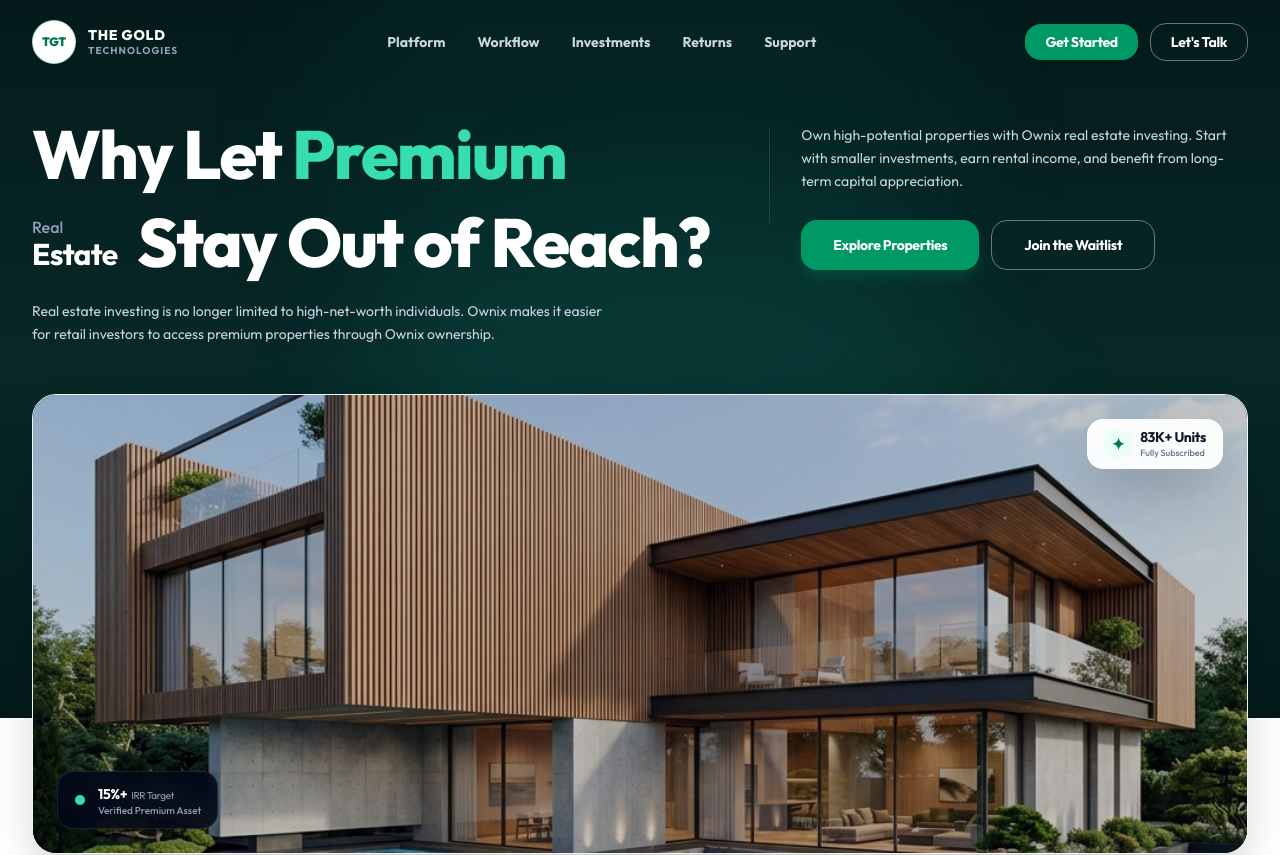
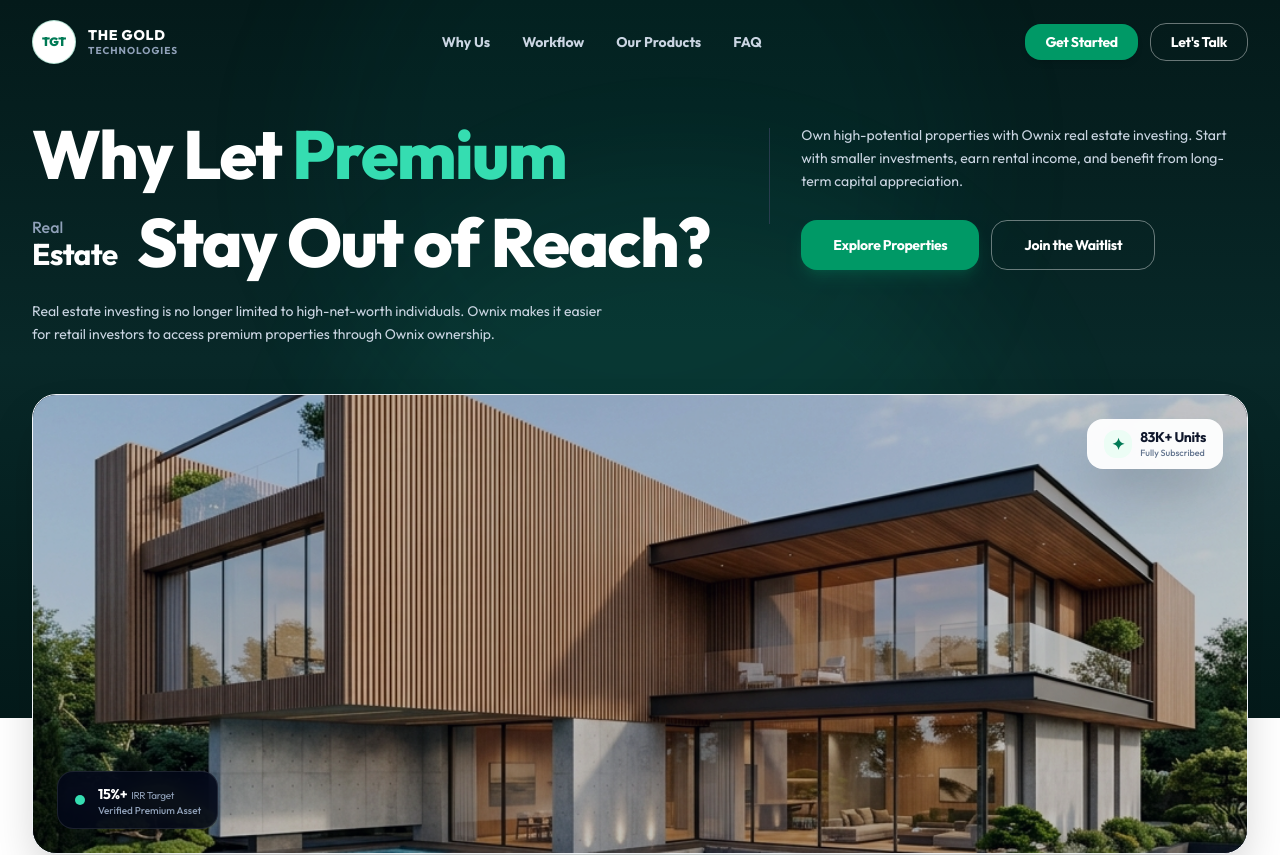
Before and after one commit to the-gold-technologies/ownix-landing-page, a Next.js app: page / in a window 1280 px wide. Shown: the top 855 px of the page. Built offline with nearby package versions, Linux system fonts and the light colour scheme.

Commit message:
refactor: update property display layout, rename navigation items, and adjust section ID for consistency

```diff
--- a/src/components/Navbar.tsx
+++ b/src/components/Navbar.tsx
@@ -16,11 +16,10 @@
   }, []);
 
   const navLinks = [
-    { name: "Platform", href: "#why-choose" },
+    { name: "Why Us", href: "#why-choose" },
     { name: "Workflow", href: "#how-it-works" },
-    { name: "Investments", href: "#properties" },
-    { name: "Returns", href: "#pricing" },
-    { name: "Support", href: "#faqs" },
+    { name: "Our Products", href: "#properties" },
+    { name: "FAQ", href: "#pricing" },
   ];
 
   return (
--- a/src/components/PropertyDetails.tsx
+++ b/src/components/PropertyDetails.tsx
@@ -52,7 +52,7 @@
           key={img}
           src={img}
           alt={title}
-          className={`absolute inset-0 w-full h-full object-cover transition-all duration-1000 scale-105 ${
+          className={`absolute inset-0 w-full h-full object-cover transition-all duration-1000 ${
             i === index ? "opacity-100 translate-x-0" : "opacity-0 translate-x-4"
           }`}
         />
@@ -222,7 +222,7 @@
 
   return (
     <section
-      id="property-details-scroll"
+      id="properties"
       ref={containerRef}
       className="py-24 sm:py-32 bg-white border-b border-slate-100 relative opacity-99 select-none"
     >
@@ -306,20 +306,36 @@
                       >
                         <ul className="space-y-1.5 text-xs sm:text-sm text-slate-700 leading-relaxed border-t border-slate-100 pt-3">
                           <li>
-                            <span className="font-semibold text-slate-500">Unit Value: </span>
-                            <strong className="text-slate-900 font-bold">{step.unitValue}</strong>
+                            <span className="font-semibold text-slate-500">
+                              Unit Value:{" "}
+                            </span>
+                            <strong className="text-slate-900 font-bold">
+                              {step.unitValue}
+                            </strong>
                           </li>
                           <li>
-                            <span className="font-semibold text-slate-500">Targeted IRR: </span>
-                            <strong className="text-slate-900 font-bold">{step.yield}</strong>
+                            <span className="font-semibold text-slate-500">
+                              Targeted IRR:{" "}
+                            </span>
+                            <strong className="text-slate-900 font-bold">
+                              {step.yield}
+                            </strong>
                           </li>
                           <li>
-                            <span className="font-semibold text-slate-500">Appreciation Potential: </span>
-                            <strong className="text-slate-900 font-bold">{step.appreciation}</strong>
+                            <span className="font-semibold text-slate-500">
+                              Appreciation Potential:{" "}
+                            </span>
+                            <strong className="text-slate-900 font-bold">
+                              {step.appreciation}
+                            </strong>
                           </li>
                           <li>
-                            <span className="font-semibold text-slate-500">Available Units: </span>
-                            <strong className="text-slate-900 font-bold">{step.availableUnits}</strong>
+                            <span className="font-semibold text-slate-500">
+                              Available Units:{" "}
+                            </span>
+                            <strong className="text-slate-900 font-bold">
+                              {step.availableUnits}
+                            </strong>
                           </li>
                         </ul>
                       </div>
@@ -336,18 +352,21 @@
             <div
               className="relative h-[400px] sm:h-[500px] w-full max-w-[682px] bg-slate-100 overflow-hidden shadow-2xl transition-all duration-500 group rounded-r-3xl"
               style={{
-                clipPath: "polygon(12% 0, 100% 0, 100% 100%, 12% 100%, 0 50%)",
+                clipPath: "polygon(8% 0, 100% 0, 100% 100%, 8% 100%, 0 50%)",
               }}
             >
-              {/* Background Property Image spanning full container area */}
-              <PropertyImageCarousel
-                images={steps[activeStep]?.images || []}
-                title={steps[activeStep]?.title || ""}
-              />
+              {/* Background Property Image container restricted to the visible area to prevent subject truncation */}
+              <div className="absolute inset-0 left-[42%] sm:left-[40%]">
+                <PropertyImageCarousel
+                  images={steps[activeStep]?.images || []}
+                  title={steps[activeStep]?.title || ""}
+                />
+              </div>
+
               <div className="absolute inset-0 bg-gradient-to-l from-transparent via-slate-950/10 to-slate-950/40 pointer-events-none" />
 
               {/* Absolute Dark Emerald Wedge Panel scaled perfectly for expanded view */}
-              <div className="absolute top-0 left-0 bottom-0 w-[48%] sm:w-[46%] bg-emerald-950 p-6 sm:p-8 flex flex-col justify-center text-left z-10 border-r border-white/5">
+              <div className="absolute top-0 left-0 bottom-0 w-[42%] sm:w-[40%] bg-emerald-950 p-6 sm:p-8 flex flex-col justify-center text-left z-10 border-r border-white/5">
                 {/* Yellow House Icon scaled cleanly */}
                 <div className="w-11 h-11 ml-8 sm:w-12 sm:h-12 rounded-xl bg-yellow-400/10 flex items-center justify-center text-yellow-400 mb-4 shadow-xs shrink-0">
                   <Home className="w-5 h-5 sm:w-6 sm:h-6" />
@@ -359,7 +378,7 @@
                 </div>
 
                 {/* Property Name string in sharp white stacked block */}
-                <h4 className="text-xl sm:text-3xl ml-8 font-black text-white leading-tight mt-1 drop-shadow-xs line-clamp-3">
+                <h4 className="text-lg sm:text-2xl lg:text-3xl ml-8 font-black text-white leading-tight mt-1 drop-shadow-xs line-clamp-3">
                   {steps[activeStep]?.title}
                 </h4>
               </div>
```
